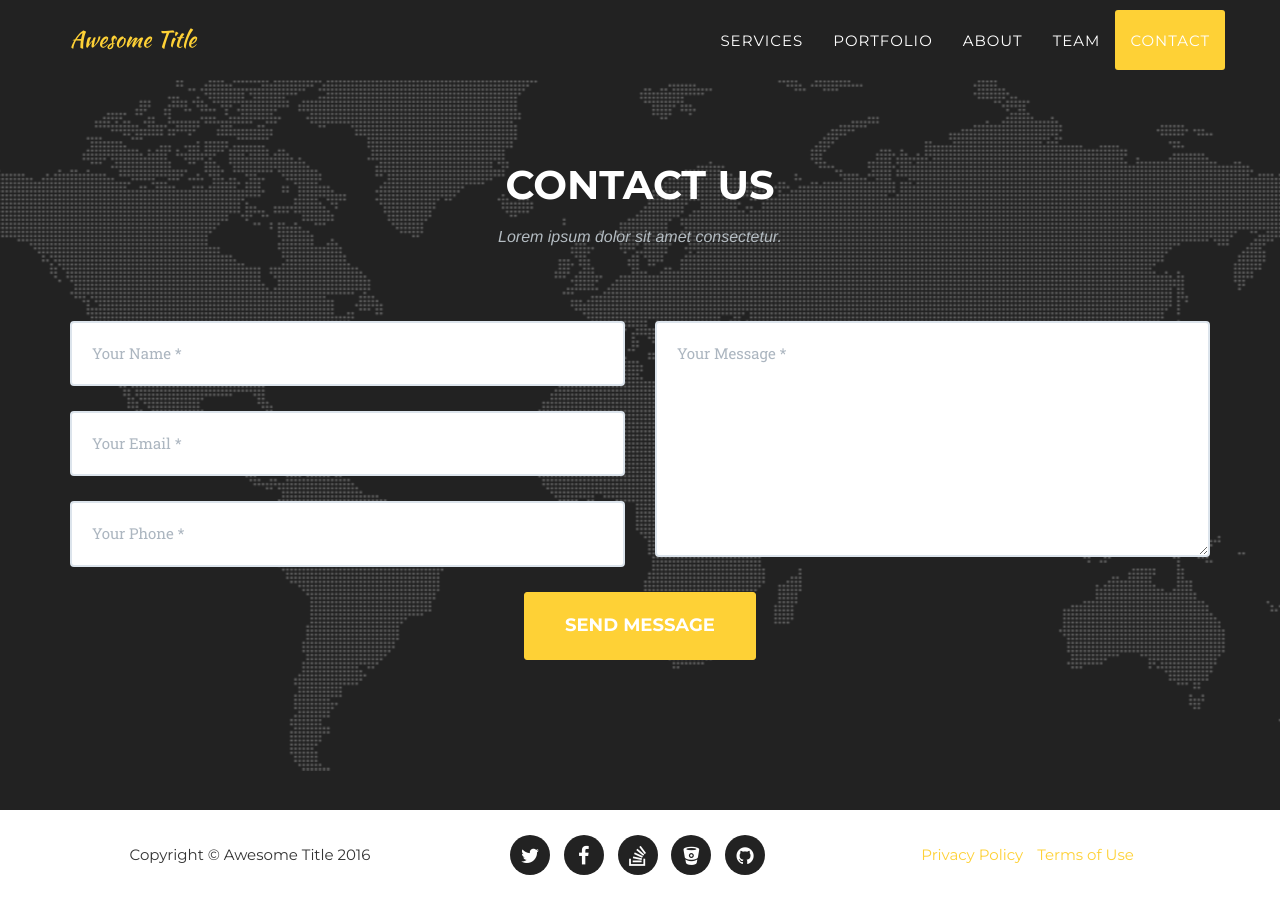
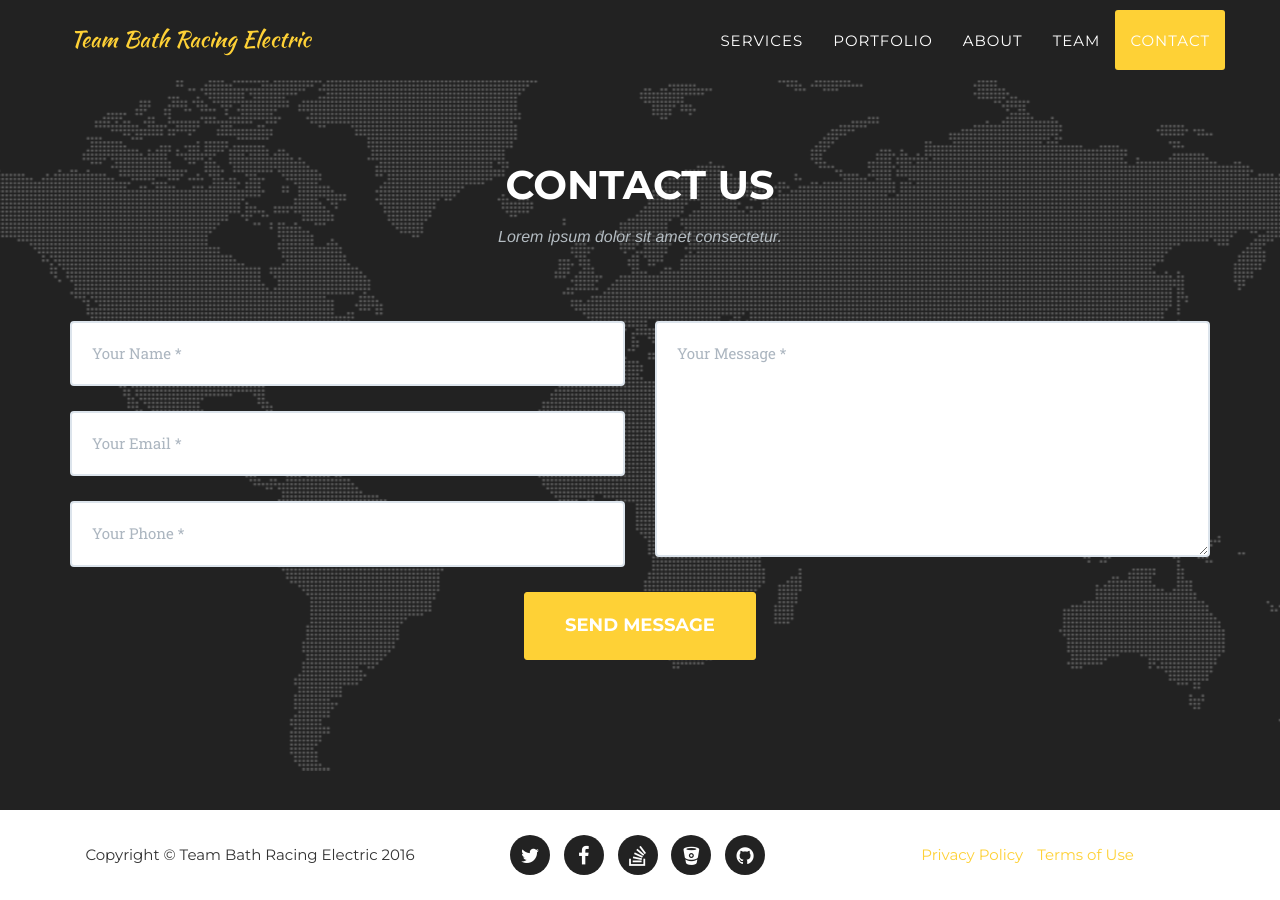
Before and after one commit to teambathracingelectric/teambathracingelectric.github.io, a Jekyll site: the page built from index.html, in a window 1280 px wide and 900 px high, scrolled down 5411 px. Built offline with Jekyll 4.4.1, drawn with Linux system fonts in a browser that asks for light colours; some web fonts are replaced.

Commit message:
Update title of website.

```diff
--- a/_config.yml
+++ b/_config.yml
@@ -2,7 +2,7 @@ url: http://127.0.0.1:4000/
 baseurl: /
 
 # Site settings
-title: Awesome Title
+title: Team Bath Racing Electric
 email: your-email@domain.com
 description: "Write an awesome description for your new site here. You can edit this line in _config.yml. It will appear in your document head meta (for Google search results) and in your feed.xml site description."
 
```
